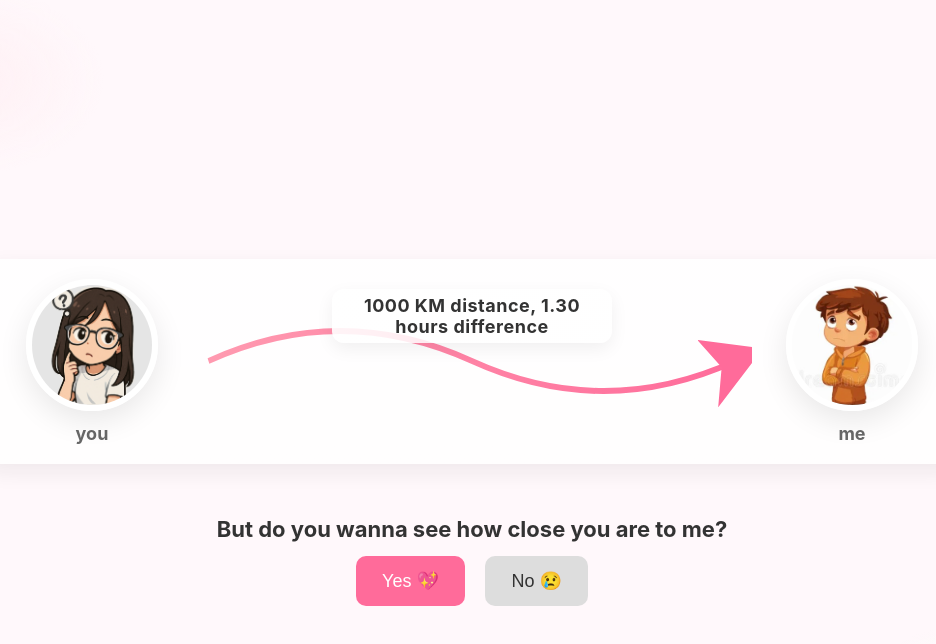
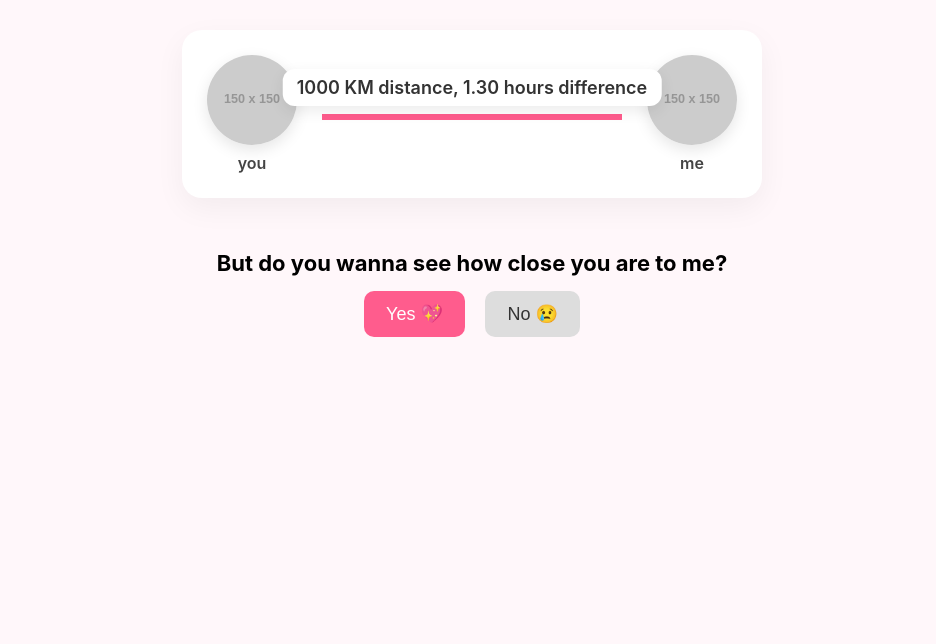
Before and after one commit to hyper17mobileservice-cell/distance, a plain HTML site: page index.html in a window 1280 px wide. Shown: the whole page, without its empty margins (168-1104 px from the left). Drawn offline with Linux system fonts and the light colour scheme; placeholder pictures from the web are drawn by us.

Commit message:
Update index.html

```diff
--- a/index.html
+++ b/index.html
@@ -3,200 +3,151 @@
 <head>
 <meta charset="utf-8" />
 <meta name="viewport" content="width=device-width, initial-scale=1.0" />
-<title>Distance — For Her</title>
+<title>Distance Page</title>
 <style>
-  :root{
-    --bg: #fff8fb;
-    --accent: #ff6b9a;
-    --muted: #666;
-    --shadow: 0 8px 22px rgba(28,28,28,0.07);
-  }
-  html,body{
-    height:100%;
-    margin:0;
+  body {
+    margin: 0;
+    background: #fff7fa;
     font-family: "Inter", system-ui, sans-serif;
-  }
-  body{
-    background:
-      radial-gradient(1200px 800px at 10% 10%, #fff0f4 0%, transparent 12%),
-      radial-gradient(1000px 700px at 90% 90%, #f6fff7 0%, transparent 14%),
-      var(--bg);
-    display:flex;
-    flex-direction:column;
-    align-items:center;
-    justify-content:center;
-    padding:32px;
-  }
-  .stage{
-    width:100%;
-    max-width:940px;
-    position:relative;
-    background:linear-gradient(180deg, rgba(255,255,255,0.9), rgba(255,255,255,0.85));
-    border-radius:18px;
-    box-shadow:var(--shadow);
-    overflow:hidden;
-    display:flex;
-    align-items:center;
-    justify-content:space-between;
-    padding:20px;
-    gap:10px;
-    flex-wrap:wrap;
-  }
-  .card{
-    width:180px;
-    min-width:120px;
-    display:flex;
-    flex-direction:column;
-    align-items:center;
-    justify-content:center;
-  }
-  .avatar{
-    width:120px;
-    height:120px;
-    border-radius:50%;
-    overflow:hidden;
-    box-shadow: 0 10px 30px rgba(0,0,0,0.09);
-    border:6px solid #fff;
-  }
-  .avatar img{
-    width:100%;
-    height:100%;
-    object-fit:cover;
-    display:block;
-  }
-  .label{
-    margin-top:12px;
-    text-align:center;
-    font-weight:700;
-    color:var(--muted);
-    font-size:18px;
-  }
-  .canvas{
-    flex:1;
-    position:relative;
-    min-width:140px;
-    height:160px;
-    display:flex;
-    align-items:center;
-    justify-content:center;
-  }
-  .note{
-    position:absolute;
-    top:8px;
-    left:50%;
-    transform:translateX(-50%);
-    font-weight:700;
-    color:#333;
-    background:linear-gradient(90deg, rgba(255,255,255,0.9), rgba(255,255,255,0.7));
-    padding:6px 10px;
-    border-radius:12px;
-    box-shadow:0 6px 18px rgba(0,0,0,0.06);
-    z-index:10;
-    font-size:18px;
-    letter-spacing:0.5px;
-    text-align:center;
-    max-width:90%;
-    white-space:normal;
-  }
-  svg{
-    width:100%;
-    height:100%;
-    max-height:160px;
-    pointer-events:none;
-  }
-  .question-area{
-    margin-top:30px;
-    text-align:center;
-  }
-  .question-area p{
-    font-size:22px;
-    font-weight:700;
-    color:#333;
-    margin-bottom:14px;
-  }
-  .question-area button{
-    padding:14px 26px;
-    font-size:18px;
-    border:none;
-    border-radius:10px;
-    cursor:pointer;
-    margin:0 8px;
-    transition:transform 0.15s;
-  }
-  .question-area button:hover{transform:scale(1.05);}
-  .yes-btn{background:var(--accent);color:white;}
-  .no-btn{background:#ddd;color:#333;}
-  .reveal-img{
-    margin-top:20px;
-    display:none;
-    max-width:300px;
-    border-radius:12px;
-    box-shadow:0 10px 25px rgba(0,0,0,0.1);
-  }
-  .message{
-    margin-top:20px;
-    font-size:18px;
-    color:#666;
-    display:none;
+    display: flex;
+    flex-direction: column;
+    align-items: center;
+    padding: 30px 10px;
   }
 
-  /* Responsive fixes */
-  @media (max-width: 600px) {
-    .avatar {
-      width:90px;
-      height:90px;
+  .distance-section {
+    display: flex;
+    align-items: center;
+    justify-content: center;
+    gap: 25px;
+    background: white;
+    padding: 25px;
+    border-radius: 20px;
+    box-shadow: 0 10px 30px rgba(0,0,0,0.05);
+    min-width: 320px;
+    max-width: 100%;
   }
-    .label {
-      font-size:14px;
+
+  .person {
+    display: flex;
+    flex-direction: column;
+    align-items: center;
   }
-    .canvas {
-      height:100px;
-      min-width:100px;
+
+  .person img {
+    width: 90px;
+    height: 90px;
+    border-radius: 50%;
+    object-fit: cover;
+    box-shadow: 0 5px 15px rgba(0,0,0,0.1);
   }
-    .note {
-      font-size:14px;
-      padding:4px 8px;
-      max-width:90%;
+
+  .person span {
+    margin-top: 8px;
+    font-weight: 600;
+    color: #444;
   }
+
+  .arrow-container {
+    position: relative;
+    flex: 1;
+    min-width: 100px;
+  }
+
+  .arrow-text {
+    position: absolute;
+    top: -35px;
+    left: 50%;
+    transform: translateX(-50%);
+    background: white;
+    padding: 8px 14px;
+    border-radius: 12px;
+    font-size: 18px;
+    font-weight: 600;
+    color: #333;
+    white-space: nowrap;
+    box-shadow: 0 5px 15px rgba(0,0,0,0.08);
+  }
+
   svg {
-      max-height:100px;
+    width: 100%;
+    height: 6px;
   }
+
+  .question-area {
+    text-align: center;
+    margin-top: 30px;
+  }
+
   .question-area p {
-      font-size:18px;
+    font-size: 22px;
+    font-weight: 700;
+    margin-bottom: 15px;
   }
+
   .question-area button {
-      font-size:16px;
-      padding:10px 18px;
+    padding: 12px 22px;
+    font-size: 18px;
+    border: none;
+    border-radius: 10px;
+    cursor: pointer;
+    margin: 0 8px;
+    transition: transform 0.15s;
   }
+
+  .question-area button:hover {
+    transform: scale(1.05);
+  }
+
+  .yes-btn {
+    background: #ff5c8d;
+    color: white;
+  }
+
+  .no-btn {
+    background: #ddd;
+    color: #333;
+  }
+
+  .reveal-img {
+    margin-top: 20px;
+    display: none;
+    max-width: 300px;
+    border-radius: 12px;
+    box-shadow: 0 10px 25px rgba(0,0,0,0.1);
+  }
+
+  .message {
+    margin-top: 20px;
+    font-size: 18px;
+    color: #666;
+    display: none;
   }
 </style>
 </head>
 <body>
-  <div class="stage">
-    <div class="card">
-      <div class="avatar"><img src="her.png" alt="Her Photo"></div>
-      <div class="label">you</div>
+
+  <div class="distance-section">
+    <div class="person">
+      <img src="https://via.placeholder.com/150x150.png?text=You" alt="You">
+      <span>you</span>
     </div>
-    <div class="canvas">
-      <div class="note">1000 KM distance, 1.30 hours difference</div>
-      <svg viewBox="0 0 680 160" preserveAspectRatio="none">
+
+    <div class="arrow-container">
+      <div class="arrow-text">1000 KM distance, 1.30 hours difference</div>
+      <svg viewBox="0 0 300 6" preserveAspectRatio="none">
         <defs>
-          <marker id="arrowhead" markerWidth="12" markerHeight="12" refX="6" refY="6" orient="auto" markerUnits="strokeWidth">
-            <path d="M0,0 L12,6 L0,12 L3,6 z" fill="#ff6b9a"></path>
+          <marker id="arrowhead" markerWidth="10" markerHeight="10" refX="8" refY="3" orient="auto">
+            <path d="M0,0 L8,3 L0,6 z" fill="#ff5c8d"></path>
           </marker>
-          <linearGradient id="lineGrad" x1="0" x2="1">
-            <stop offset="0%" stop-color="#ff9ab0" />
-            <stop offset="100%" stop-color="#ff6b9a" />
-          </linearGradient>
         </defs>
-        <path d="M 20 80 Q 180 20 340 80 T 660 80"
-              fill="none" stroke="url(#lineGrad)" stroke-width="6"
-              marker-end="url(#arrowhead)" />
+        <line x1="0" y1="3" x2="300" y2="3" stroke="#ff5c8d" stroke-width="6" marker-end="url(#arrowhead)" />
       </svg>
     </div>
-    <div class="card">
-      <div class="avatar"><img src="mee.jpg" alt="Your Photo"></div>
-      <div class="label">me</div>
+
+    <div class="person">
+      <img src="https://via.placeholder.com/150x150.png?text=Me" alt="Me">
+      <span>me</span>
     </div>
   </div>
 
@@ -204,7 +155,7 @@
     <p>But do you wanna see how close you are to me?</p>
     <button class="yes-btn" onclick="showImage()">Yes 💖</button>
     <button class="no-btn" onclick="showMessage()">No 😢</button>
-    <img src="heart.jfif" alt="Surprise image" class="reveal-img" id="revealImg">
+    <img src="https://via.placeholder.com/400x300.png?text=Heart+Image" alt="Surprise image" class="reveal-img" id="revealImg">
     <div class="message" id="msg">Ouch... that hurt a little 🥲</div>
   </div>
 
```
Lines whose indentation alone changed are shown as unchanged.
